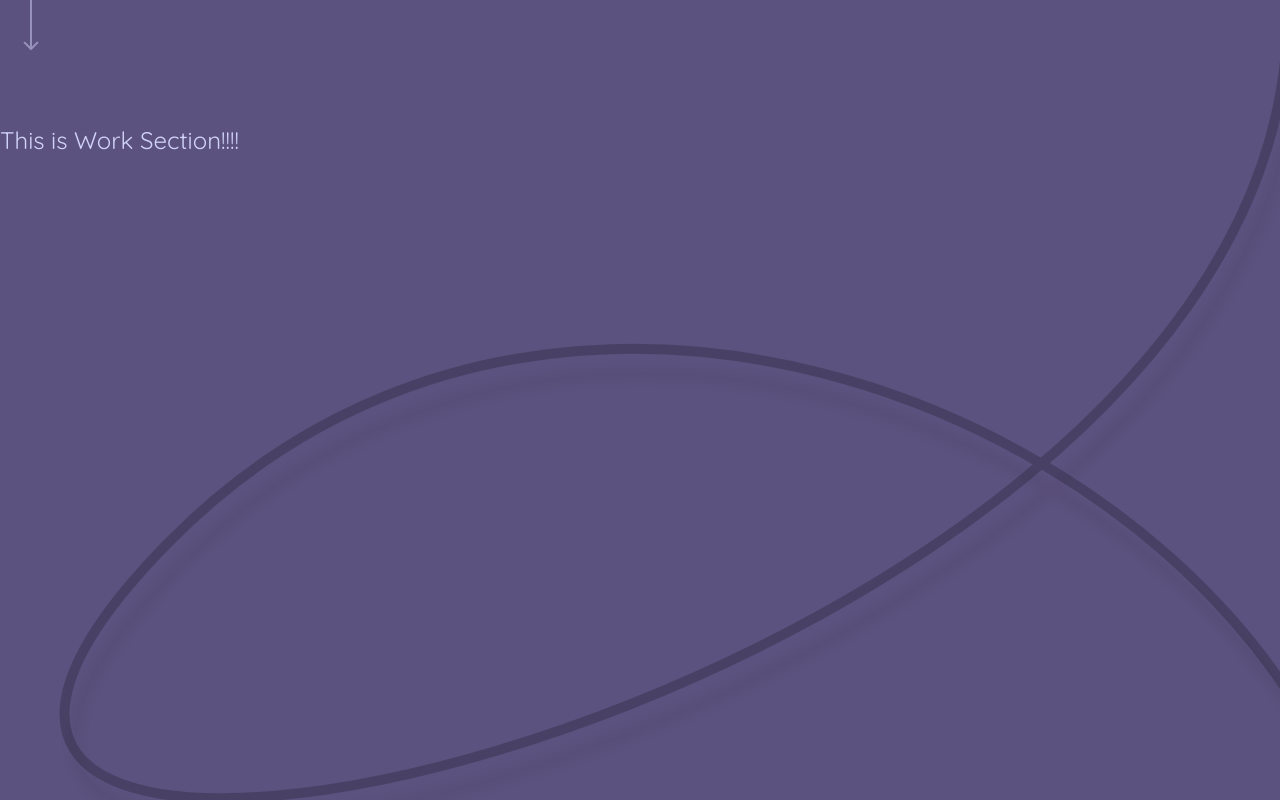
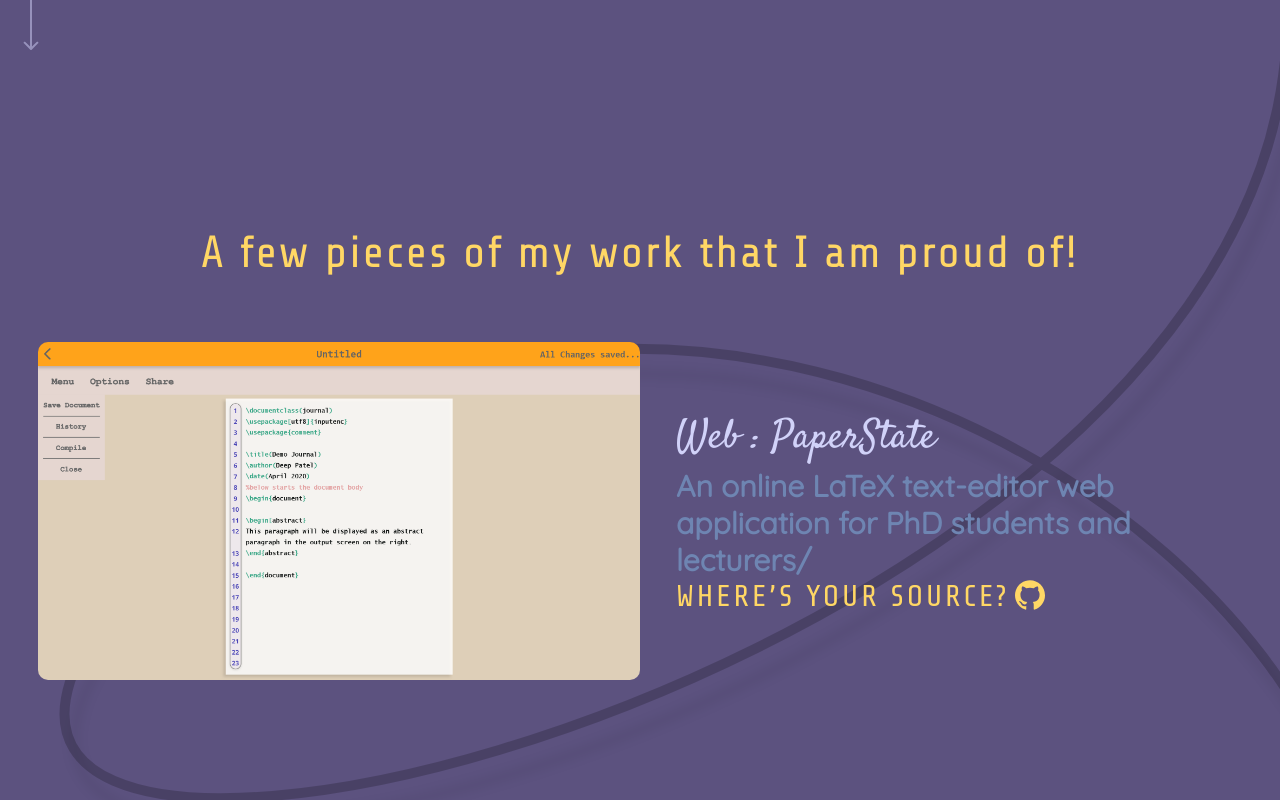
Before and after one commit to Deep3543/portfolio, a React (Create React App) app: page / in a window 1280 px wide. Shown: the part 720-1520 px from the top of the page. Built offline with nearby package versions, Linux system fonts and the light colour scheme.

Commit message:
Added Work Card to Work.js Fixed minor issues with Find.js

```diff
--- a/src/App.js
+++ b/src/App.js
@@ -48,6 +48,7 @@
       {/* TODO: Make Changes here */}
       < Work />
       < Find />
+      <footer className="credit"><span className="foot">Designed & Developed by </span><span className="foot-name">Deep Patel</span></footer>
     </div>
   );
 }
--- a/src/components/docs/Find.js
+++ b/src/components/docs/Find.js
@@ -13,6 +13,7 @@
                     <p className="details find-details">I am based in Gold Coast - Queensland.</p>
                     <div className="find-ques-container">
                         {/* Questions for Find Me */}
+{/* FIXME: Need to fix the anchor tags to work for links */}
                         <ul className="find-ques">
                             <li className="item-left ques1">I Wanna work with/hire you?</li>
                             <li className="item-right ans1">
@@ -27,7 +28,7 @@
                                         </clipPath>
                                         </defs>
                                     </svg>
-                                </i>deeppatel3543@gmail.com</li>
+                                </i><a href="mailto:deeppatel3543@gmail.com" target="_blank">deeppatel3543@gmail.com</a></li>
                             <li className="item-left ques2">Are You educated enough?</li>
                             <li className="item-right ans2">
                                 <i className="i-linkedin">
@@ -41,14 +42,14 @@
                                         </clipPath>
                                         </defs>
                                     </svg>
-                                </i>deeppatel3543</li>
+                                </i><a href="https://www.linkedin.com/in/deeppatel3543/" target="_blank">deeppatel3543</a></li>
                             <li className="item-left ques3">What kind of project you do?</li>
                             <li className="item-right ans3">
                                 <i className="i-github">
                                     <svg className='i-find' width="41" height="41" viewBox="0 0 41 41" fill="none" xmlns="http://www.w3.org/2000/svg">
                                         <path fill-rule="evenodd" clip-rule="evenodd" d="M12.9922 7.50492C5.81946 11.6461 4.77556e-07 15 7.69138 28.3219C14.9871 40.9585 17.6915 37.048 23.8702 35.8298C24.5911 35.5781 24.5915 35.0273 24.3883 34.6754C24.2049 34.3578 23.5863 33.3163 22.9391 32.2074C19.7901 35.0998 17.6554 33.1619 17.6554 33.1619C16.1758 31.9634 15.0879 32.0456 15.0879 32.0456C13.4317 31.8987 14.7104 31.1847 14.7104 31.1847C16.0685 30.5252 17.493 31.4068 17.493 31.4068C19.8279 32.7735 21.368 31.0984 21.9127 30.3311C21.5327 29.4028 21.5289 28.6211 21.7088 28.0736C18.6296 29.4037 14.9369 30.0125 11.9905 24.9091C11.1513 23.4555 10.9733 21.9735 11.2651 20.5623C10.9358 20.3041 9.70927 19.2073 9.35567 16.966C9.35567 16.966 10.2396 15.9779 13.7173 16.268C14.5829 15.3756 15.6081 14.5858 16.7085 13.9439C17.8155 13.3113 19.0138 12.8167 20.2212 12.5129C21.7061 9.35906 23.0022 9.08721 23.0022 9.08721C24.7676 10.514 25.1068 12.1245 25.1648 12.5373C26.5357 12.9885 27.7259 13.8861 28.5651 15.3397C31.5184 20.4549 29.1279 23.3346 26.4267 25.334C27.1311 25.4778 28.0153 26.0481 28.7322 27.2898C29.7604 29.0707 30.5742 30.5147 30.8271 30.9526C31.0317 31.3071 31.505 31.5864 32.0888 31.0762C36.2296 26.3352 40.9642 25.952 33.6696 13.3174C25.9834 0.00451053 20.1649 3.35781 12.9906 7.49986L12.9922 7.50492Z" fill="#6E85B2"/>
                                     </svg>
-                                </i>Deep3543</li>
+                                </i><a href="https://github.com/Deep3543" target="_blank">Deep3543</a></li>
                             <li className="item-left ques4">I just wanna say Hi to you!</li>
                             <li className="item-right ans4">
                                 <i className="i-insta">
@@ -62,7 +63,7 @@
                                         </clipPath>
                                         </defs>
                                     </svg>
-                                </i>@deep_3543</li>
+                                </i><a href="https://www.instagram.com/deep_3543/" target="_blank">@deep_3543</a></li>
                             <li className="item-left ques5">Do you have a side hobby?</li>
                             <li className="item-right ans5">
                                 <i className="i-insta">
@@ -76,11 +77,10 @@
                                         </clipPath>
                                         </defs>
                                     </svg>
-                                </i>@deepclicks.ig</li>
+                                </i><a href="https://www.instagram.com/deepclicks.ig/" target="_blank">@deepclicks.ig</a></li>
                         </ul>
                     </div>
                 </div>
-                <footer className="credit"><span className="foot">Designed & Developed by </span><span className="foot-name">Deep Patel</span></footer>
             </div>
         )
     }
--- a/src/components/docs/Work.js
+++ b/src/components/docs/Work.js
@@ -1,13 +1,33 @@
 import React, { Component } from "react";
+import Work1 from '../../assets/w_paperstate.png';
 
 class Work extends Component{
     render(){
         return(
             // Frame for Work Page
             <div className="work-container" id="work">
-                {/* Image Container */}
+                {/* Work Page Container */}
 {/* TODO: Create the work section and add atleast 2 work sections */}
-                This is Work Section!!!!
+                <div className="work-content">
+                    {/* Header */}
+                    <h3 className="head work-header">A few pieces of my work that I am proud of!</h3>
+                    {/* Work Cards */}
+                    <div className="work-card">
+                        {/* Work Image */}
+                        <img src={Work1} alt="Image of PaperState Webpage" className="img-work" width="50%" height="30%"/>
+                        <div className="work-desc">
+                            <p className="work-title">Web : PaperState</p>
+                            <p className="work-details">An online LaTeX text-editor web application for PhD students and lecturers/</p>
+                            <button className="work-source"><span className="button-desc"> Where’s your source?</span>
+                                <i className="i-git">
+                                    <svg className="github" width="30" height="30" viewBox="0 0 30 30" fill="none" xmlns="http://www.w3.org/2000/svg">
+                                        <path fill-rule="evenodd" clip-rule="evenodd" d="M14.9994 0.373715C6.71686 0.373715 0 7.08945 0 15.3731C0 22.0009 4.29741 27.6215 10.2575 29.6058C11.0077 29.7447 11.2834 29.2797 11.2834 28.8832C11.2834 28.5256 11.2684 27.3441 11.2623 26.0917C7.08895 26.9992 6.2092 24.3212 6.2092 24.3212C5.52708 22.5871 4.54378 22.126 4.54378 22.126C3.18291 21.1941 4.64733 21.2146 4.64733 21.2146C6.15323 21.3199 6.94608 22.7593 6.94608 22.7593C8.28483 25.0526 10.4562 24.3887 11.3116 24.0061C11.4467 23.0367 11.8342 22.3745 12.2639 21.9997C8.93198 21.6216 5.42963 20.3349 5.42963 14.5869C5.42963 12.9498 6.0165 11.6111 6.97486 10.5613C6.81877 10.1826 6.30497 8.65789 7.11938 6.5922C7.11938 6.5922 8.37891 6.18861 11.2457 8.1297C12.4416 7.79806 13.7244 7.63086 14.9984 7.62532C16.2734 7.63086 17.5584 7.7975 18.756 8.1297C21.6189 6.18973 22.8773 6.5922 22.8773 6.5922C23.6928 8.65845 23.1813 10.1843 23.0251 10.5613C23.9868 11.6111 24.5687 12.9498 24.5687 14.5869C24.5687 20.3482 21.0586 21.6149 17.7195 21.9864C18.2577 22.4515 18.7382 23.3644 18.7382 24.763C18.7382 26.7688 18.7211 28.3855 18.7211 28.8788C18.7211 29.278 18.9913 29.7447 19.752 29.5985C25.7086 27.6132 30.0006 21.9919 30.0006 15.3681C30.0006 7.08551 23.2848 0.368652 15.0006 0.368652L14.9995 0.373668L14.9994 0.373715Z" fill="#FFD765"/>
+                                    </svg>
+                                </i>
+                            </button>
+                        </div>
+                    </div>
+                </div>
             </div>
         )
     }
--- a/src/styles/dif.css
+++ b/src/styles/dif.css
@@ -15,6 +15,7 @@
 a{text-decoration: none; color: inherit; cursor: none;}
 nav{display: flex; justify-content: space-around; align-items: center; position: fixed; left: 0; top: 0; width:100%; z-index: 1;}
 i{ margin: 3%; }
+button{ background: transparent; border-radius: 5px; border:none;}
 
 body::-webkit-scrollbar{
   display: none;
@@ -55,10 +56,16 @@
   }
 }
 
-/* Responsive Find Me Questions Grids */
+/* Responsive Grids */
 @media (max-width: 800px) {
+  /* Find Me Questions */
   .find-ques {
     flex-flow: column wrap;
+  }
+
+  /* Work Card */
+  .work-card{
+    flex-direction: column !important;
   }
 }
 
@@ -87,7 +94,7 @@
 .back-svg{
   overflow: hidden;
   position: absolute;
-  z-index: 0;
+  z-index: -999;
 }
 .line-1{
   top: 240px;
@@ -174,7 +181,7 @@
 
 /* Content */
 .content{
-  padding: 15% 0 0 10%;
+  padding: 15% 0 10% 10%;
   position: relative;
   max-width: 45rem;
   text-align: left;
@@ -218,6 +225,7 @@
 }
 
 .head{
+  margin: 8% 0 0;
   font-family: Share Tech;
   font-style: normal;
   font-weight: normal;
@@ -231,11 +239,56 @@
 
 
 /* Work Page CSS */
-.work-container{
-  margin: 10% 0 80% 0;
-  padding: 0;
-  width: 100%;
-}
+
+  /* Work Card */
+  .work-card{
+    margin: 5% 3% 0;
+    display: flex;
+    flex-direction: row;
+    align-items: center;
+    flex-wrap: wrap;
+  }
+    /* Work Image */
+    .img-work{
+      border-radius: 10px;
+    }
+    /* Work Description */
+    .work-desc{
+      width: 40%;
+      max-width: 45%;
+      margin: 0 0 0 3%;
+    }
+    .work-title{
+      font-family: Satisfy;
+      font-style: normal;
+      font-weight: normal;
+      font-size: 40px;
+      line-height: 58px;
+    }
+    .work-details{
+      font-family: Quicksand;
+      font-style: normal;
+      font-weight: 600;
+      font-size: 30px;
+      line-height: 37px;
+      color: var(--accent-light);
+    }
+    /* Source Button */
+    .button-desc{
+      font-family: Share Tech;
+      font-style: normal;
+      font-weight: normal;
+      font-size: 30px;
+      line-height: 34px;
+      letter-spacing: 0.1em;
+      text-transform: uppercase;
+      color: #FFD765;
+    }
+    .i-git{
+      margin: 0 0 0 6px;
+      vertical-align: bottom;
+    }
+  /* --------- */
 /* ------------- */
 
 
@@ -297,7 +350,7 @@
 /* Footer CSS */
 .credit{
   bottom: 1%;
-  margin-right: 1%;
+  margin: 5% 1% 0 0;
   float: right;
 }
 .foot{
```
Also changed, not shown: src/assets/w_deakintrack.png, src/assets/w_paperstate.png.
